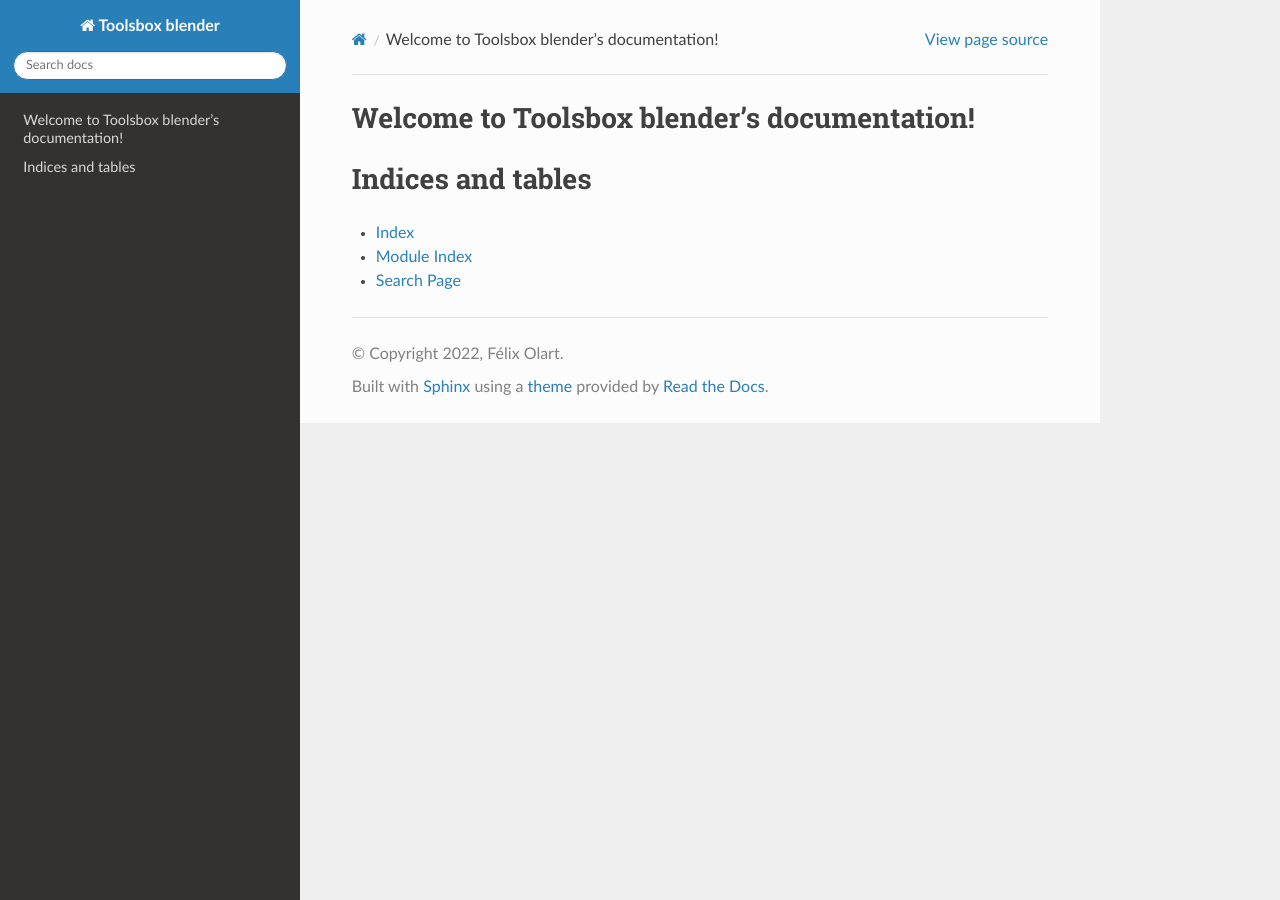
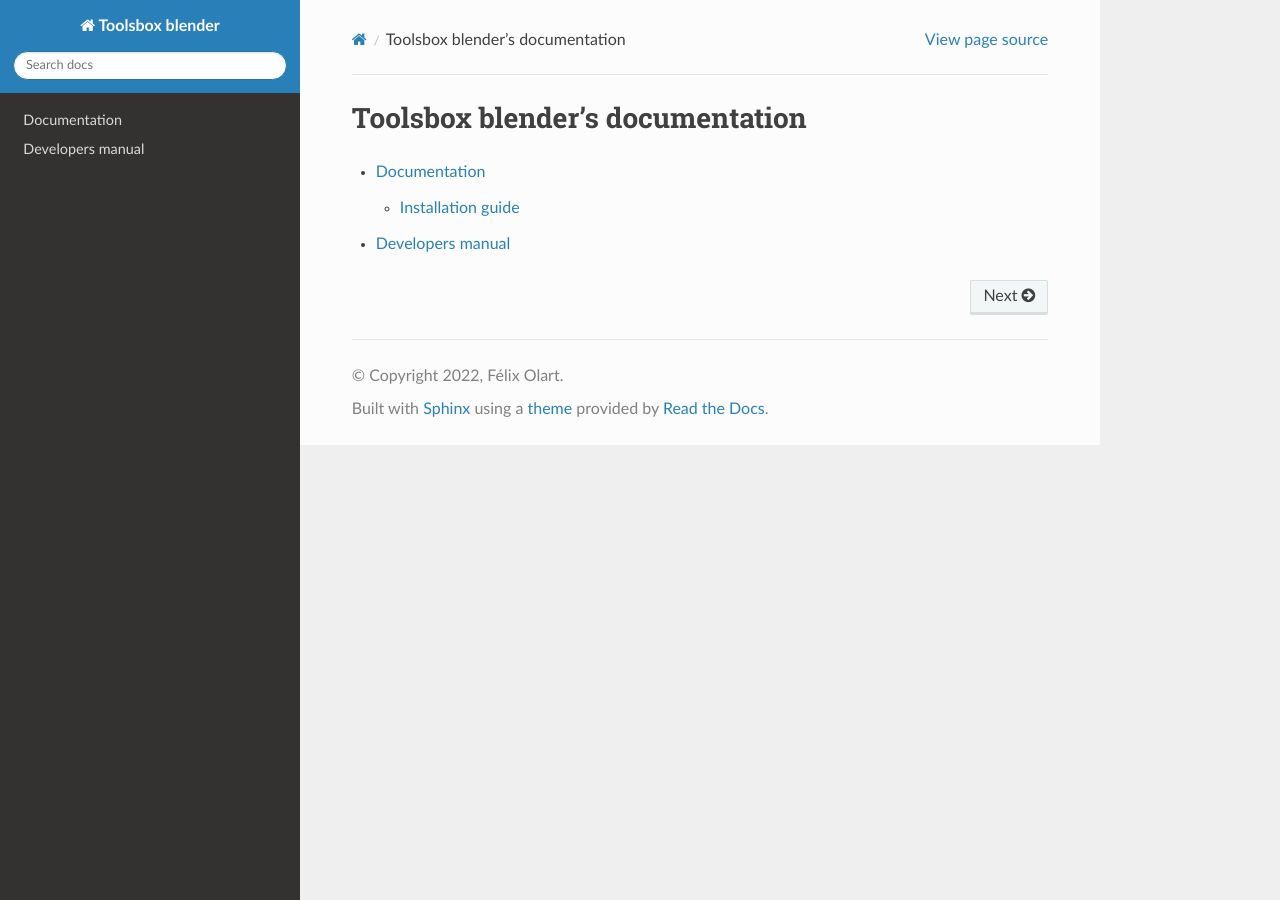
Before and after one commit to Artelia/NIMPHS, a Sphinx documentation site: the page built from docs/index.rst, in a window 1280 px wide. Built offline with Sphinx 7.4.7 and the Read the Docs theme 2.0.0, drawn with Linux system fonts in a browser that asks for light colours.

Commit message:
[Documentation] Added first pages

```diff
--- a/docs/conf.py
+++ b/docs/conf.py
@@ -32,6 +32,7 @@ release = '0.1.0'
 # ones.
 extensions = [
     'sphinx_rtd_theme',
+    'sphinx.ext.autodoc',
 ]
 
 # Add any paths that contain templates here, relative to this directory.
--- /dev/null
+++ b/docs/developers_manual/index.rst
@@ -0,0 +1,2 @@
+Developers manual
+=================
--- /dev/null
+++ b/docs/documentation/index.rst
@@ -0,0 +1,8 @@
+Documentation
+=============
+
+.. toctree::
+    :maxdepth: 2
+    :glob:
+
+    installation_guide/index
--- /dev/null
+++ b/docs/documentation/installation_guide/index.rst
@@ -0,0 +1,9 @@
+Installation guide
+==================
+
+.. toctree::
+    :maxdepth: 2
+    :glob:
+
+    linux
+    windows
--- /dev/null
+++ b/docs/documentation/installation_guide/linux.rst
@@ -0,0 +1,5 @@
+Linux
+=====
+
+.. important::
+    This tutorial is written for Ubuntu
--- /dev/null
+++ b/docs/documentation/installation_guide/windows.rst
@@ -0,0 +1,2 @@
+Windows
+=======
--- a/docs/index.rst
+++ b/docs/index.rst
@@ -3,18 +3,12 @@
    You can adapt this file completely to your liking, but it should at least
    contain the root `toctree` directive.
 
-Welcome to Toolsbox blender's documentation!
-============================================
+Toolsbox blender's documentation
+================================
 
 .. toctree::
    :maxdepth: 2
-   :caption: Contents:
+   :glob:
 
-
-
-Indices and tables
-==================
-
-* :ref:`genindex`
-* :ref:`modindex`
-* :ref:`search`
+   documentation/index
+   developers_manual/index
```
